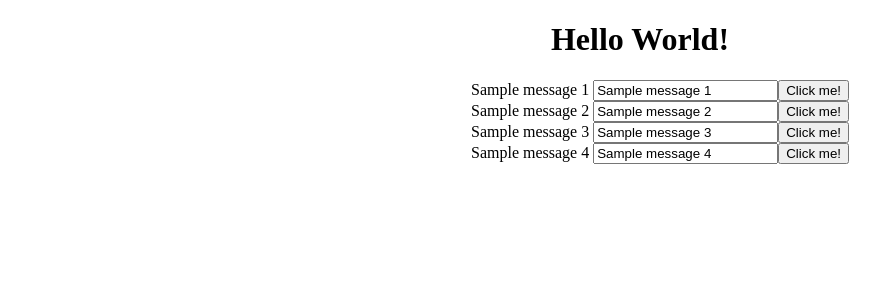
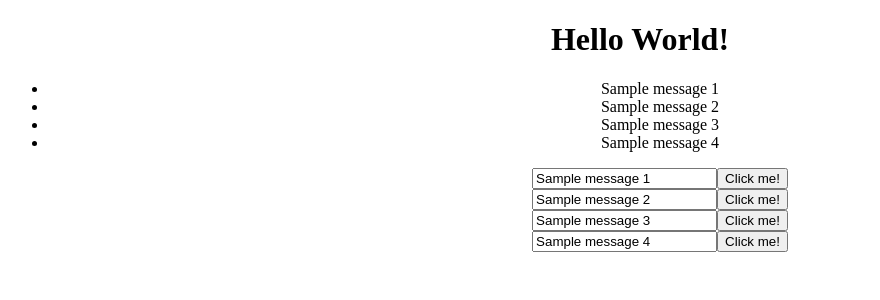
Before and after one commit to Sudhamsha/angular2, an Angular app: page / in a window 1280 px wide. Shown: the top 300 px of the page, without its empty margins (0-880 px from the left). Built offline with nearby package versions, Linux system fonts and the light colour scheme.

Commit message:
Passing data to the services and updating the object

```diff
--- a/src/app/app.component.html
+++ b/src/app/app.component.html
@@ -4,8 +4,14 @@
     {{title}}
   </h1>
   <ul>
-    <app-simple-form [message]="message"  *ngFor="let message of mail.messages">
-      {{message}}
+    <li *ngFor="let message of mail.messages">{{message.text}}</li>
+  </ul>
+  <ul>
+    <app-simple-form
+            [message]="message.text"
+            (update)="onUpdate(message.id, $event.text)"
+            *ngFor="let message of mail.messages">
+      {{message.text}}
     </app-simple-form>
   </ul>
 
--- a/src/app/app.component.ts
+++ b/src/app/app.component.ts
@@ -12,4 +12,8 @@ export class AppComponent {
   constructor(private mail:MailService,) {
 
   }
+
+  onUpdate(id, text) {
+    this.mail.update(id, text);
+  }
 }
--- a/src/app/mail.service.ts
+++ b/src/app/mail.service.ts
@@ -4,11 +4,19 @@ import { Injectable } from '@angular/core';
 export class MailService {
 
   messages = [
-    'Sample message 1',
-    'Sample message 2',
-    'Sample message 3',
-    'Sample message 4',
+    {id: 1, text: 'Sample message 1'},
+    {id: 2, text: 'Sample message 2'},
+    {id: 3, text: 'Sample message 3'},
+    {id: 4, text: 'Sample message 4'},
   ]
+
+  update(id, text){
+    this.messages = this.messages.map(m =>
+      m.id === id
+        ? {id, text}
+        : m
+    )
+  }
   constructor() { }
 
 }
--- a/src/app/simple-form/simple-form.component.ts
+++ b/src/app/simple-form/simple-form.component.ts
@@ -1,12 +1,11 @@
-import { Component, OnInit, Input } from '@angular/core';
+import { Component, OnInit, Input, Output, EventEmitter } from '@angular/core';
 
 @Component({
   selector: 'app-simple-form',
   template: `
     <div>
-    {{message}}
     <input #myInput type="text" [(ngModel)]="message"/>
-      <input (click)="onClick($event)" type="button" value="Click me!"/>
+      <input (click)="update.emit({text:message})" type="button" value="Click me!"/>
     </div>
   `,
   styles: []
@@ -14,11 +13,10 @@ import { Component, OnInit, Input } from '@angular/core';
 export class SimpleFormComponent implements OnInit {
 
   @Input() message;
+  @Output() update = new EventEmitter();
+
   constructor() { }
 
-  onClick(val){
-    console.log("Hello World! Input value is ", val)
-  }
   ngOnInit() {
   }
 
```
